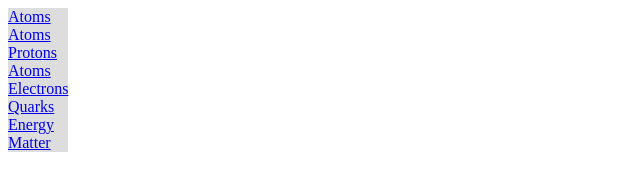
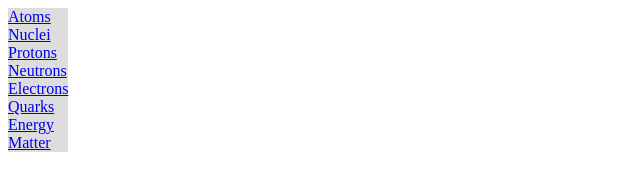
Before and after one commit to KMH690/universemaker, a plain HTML site: page index.html in a window 1280 px wide. Shown: the full height of the page, 0-640 px from the left. Drawn offline with Linux system fonts and the light colour scheme.

Commit message:
Update index.html

```diff
--- a/index.html
+++ b/index.html
@@ -6,9 +6,9 @@
 	<body>
 		<ul>
 		  <li><a href="atom.html">Atoms</a><span id="AtomNum"></span></li>
-		  <li><a href="nucleus.html">Atoms</a><span id="NucleusNum"></span></li>
+		  <li><a href="nucleus.html">Nuclei</a><span id="NucleusNum"></span></li>
 		  <li><a href="proton.html">Protons</a><span id="ProtonNum"></span></li>
-		  <li><a href="neutron.html">Atoms</a><span id="NeutronNum"></span></li>
+		  <li><a href="neutron.html">Neutrons</a><span id="NeutronNum"></span></li>
 		  <li><a href="electron.html">Electrons</a><span id="ElectronNum"></span></li>
 		  <li><a href="quark.html">Quarks</a><span id="QuarkNum"></span></li>
 		  <li><a href="energy.html">Energy</a><span id="EnergyNum"></span></li>
```
